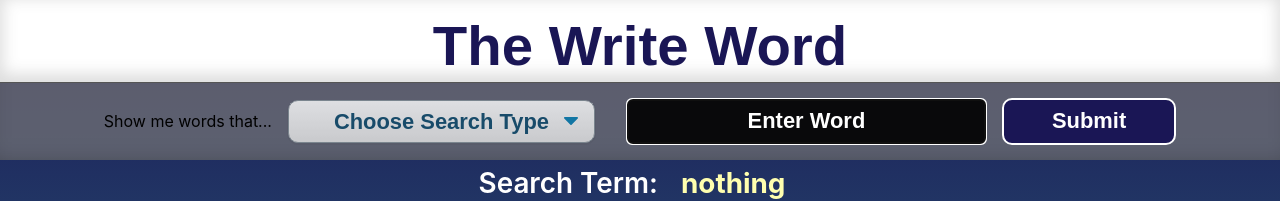
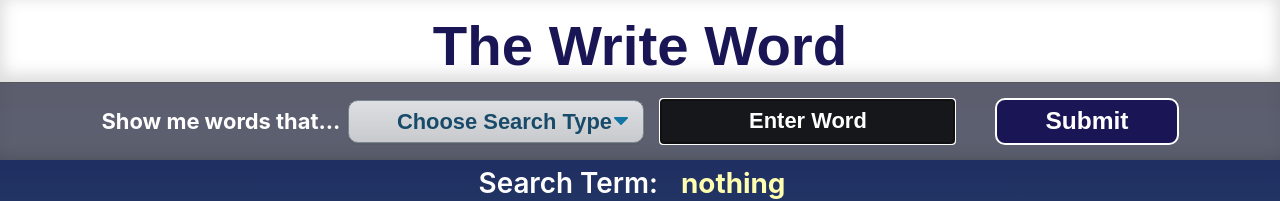
Before and after one commit to gmcln-rct/writeword, a React (Create React App) app: page / in a window 1280 px wide. Shown: the top 201 px of the page. Built offline with nearby package versions, Linux system fonts and the light colour scheme; no server answers; a web font is replaced by a local one.

Commit message:
Adjust searchbar styling

```diff
--- a/src/components/InputForm.js
+++ b/src/components/InputForm.js
@@ -53,11 +53,11 @@ const InputForm = () => {
         >
           <option value="" defaultValue>Choose Search Type</option>
           <option value="ml">have similar meaning to:</option>
-          <option value="rel_ant">Opposite Meaning</option>
-          <option value="sl">Sounds Similar</option>
-          <option value="rel_rhy">Rhymes</option>
-          <option value="rel_jjb">Related Adjectives</option>
-          <option value="rel_jja">Related Nouns</option>
+          <option value="rel_ant">have opposite meaning to:</option>
+          <option value="sl">sound similar to:</option>
+          <option value="rel_rhy">rhymes with:</option>
+          <option value="rel_jjb">are adjectives related to:</option>
+          <option value="rel_jja">are nouns related to:</option>
         </select>
         <input
           type="text"
--- a/src/styles/index.scss
+++ b/src/styles/index.scss
@@ -77,8 +77,15 @@ form {
   -moz-box-shadow: inset 0px -10px 36px -32px rgba(0,0,0,1);
   box-shadow: inset 0px -10px 36px -32px rgba(0,0,0,1);
 
+  h1 {
+    font-size: calc(18px + (24 - 18) * ((100vw - 300px) / (1800 - 300)));
+    line-height: calc(24px + (28 - 24) * ((100vw - 300px) / (1800 - 300)));
+    font-weight: 700;
+    color: #ffffff;
+  }
+
   input {
-    margin: 2vmin;
+    margin: 2vmin 1vmin;
     font-size: calc(18px + (24 - 18) * ((100vw - 300px) / (1800 - 300)));
     line-height: calc(24px + (28 - 24) * ((100vw - 300px) / (1800 - 300)));
 
@@ -86,14 +93,14 @@ form {
 
     &[type='text']{
       // margin: 6px 0;
-      padding: 1vmin 4vmin;
+      padding: 1vmin 0vmin;
       box-sizing: border-box;
 
       font-weight: 600;
       color: #fff;
-      background: rgba(0,0,0, 0.9);
+      background: rgba(5, 5, 5, 0.8);
       border: 1px solid white;
-      border-radius: 5px;
+      // border-radius: 5px;
       overflow: hidden;
 
       &::placeholder {
@@ -106,9 +113,10 @@ form {
 
   button {
       display: block;
+      margin: 0 0 0 4vmin;
       padding: 1vmin 6vmin;
 
-      font-size: calc(18px + (24 - 18) * ((100vw - 300px) / (1800 - 300)));
+      font-size: calc(18px + (28 - 18) * ((100vw - 300px) / (1800 - 300)));
       line-height: calc(24px + (28 - 24) * ((100vw - 300px) / (1800 - 300)));
       font-weight: 700;
       color: #fff;
@@ -133,11 +141,9 @@ form {
   }
 
       .select-css {
-        // width: 16rem;
         max-width:90%;
-        // height: 2.2em;
-        margin: 2vmin 2vmin;
-        padding: 1vmin 3vmin;
+        margin: 2vmin 1vmin;
+        padding: 1vmin 0vmin 1vmin 2vmin;
 
         color: #084769;
         background-color: #084769;
@@ -166,12 +172,12 @@ form {
         opacity: 0.8;
         z-index: 2;
 
+        &option {
+          font-weight:normal;
+        }
+
         &:hover {
           border-color: #888;
-        }
-
-        &option {
-          font-weight:normal;
         }
 
         &:focus {
@@ -297,6 +303,10 @@ footer {
 
     padding: 4vmin 0;
 
+    h1 {
+      margin: 2vmin 0;
+    }
+
     input  {
       margin: 4vmin 0vmin;
     }
```
